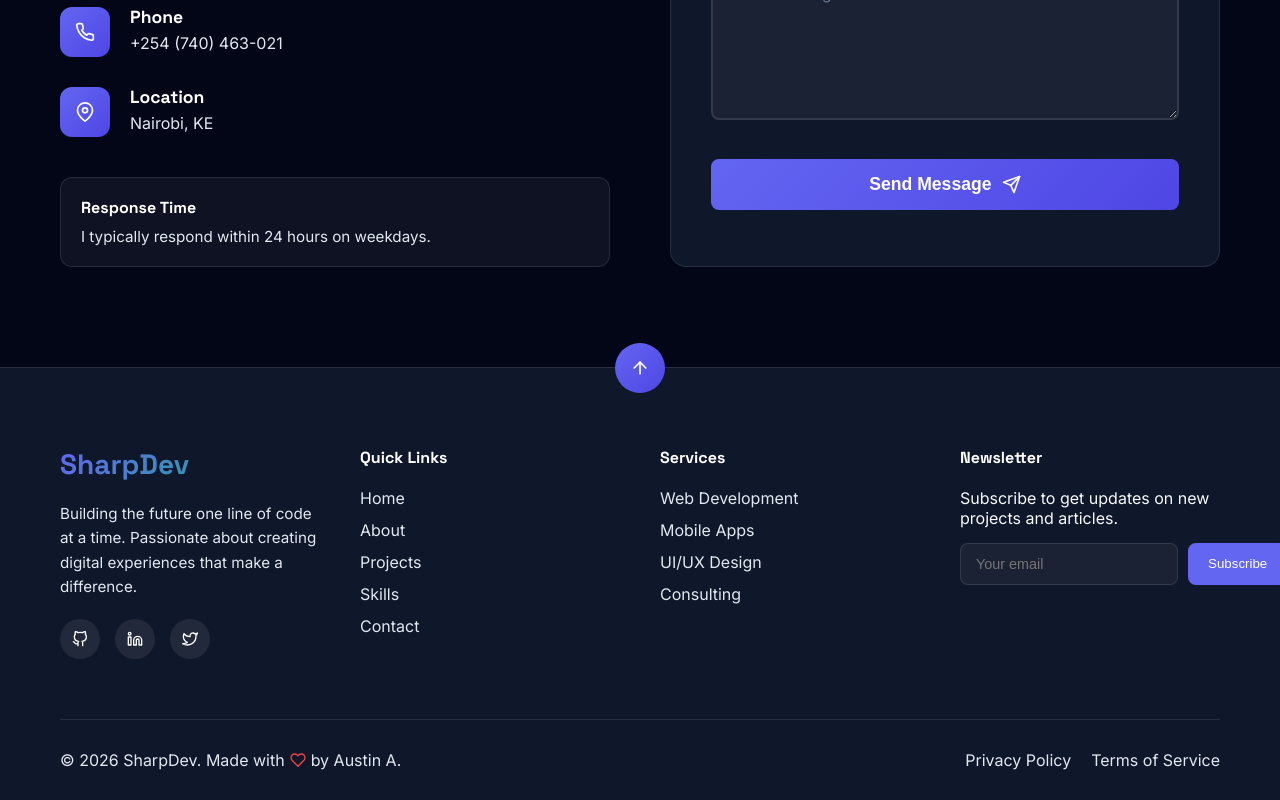
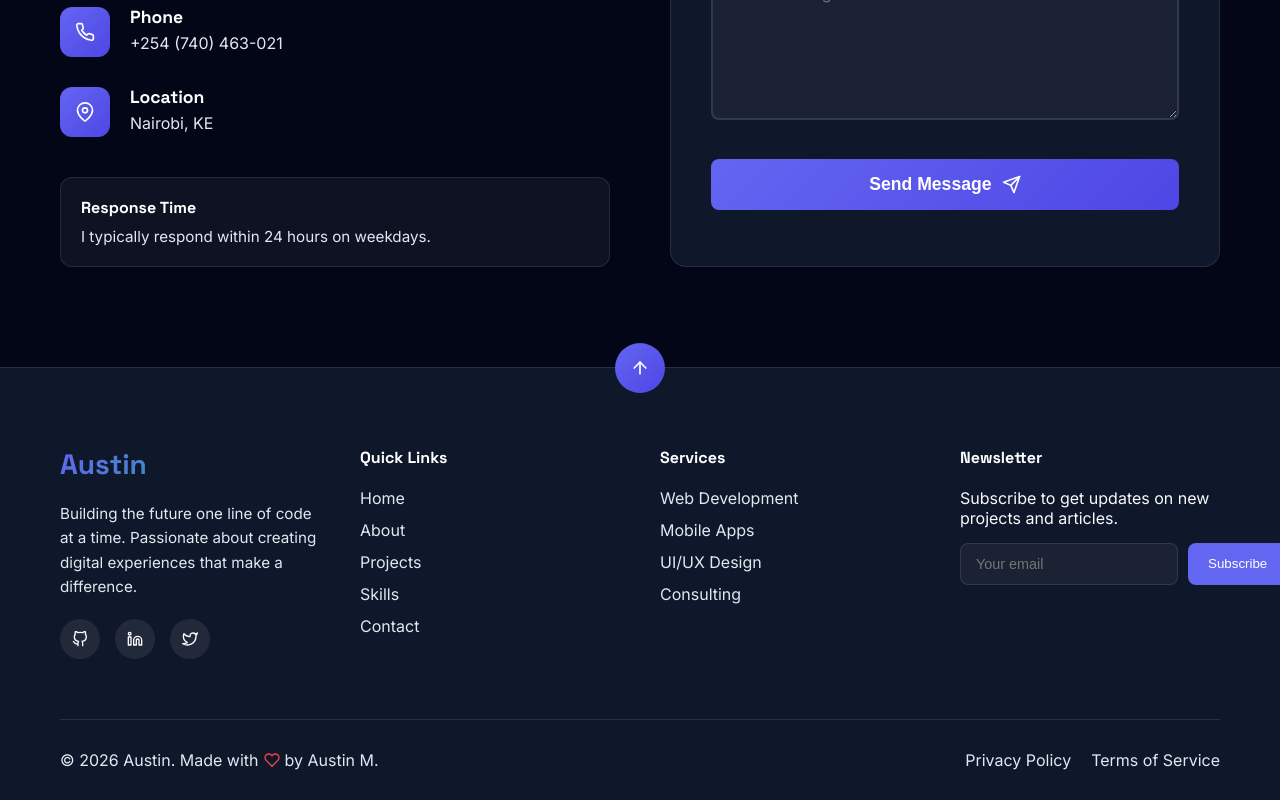
Before and after one commit to codewithaustin1/sharp-portfolio, a React (Create React App) app: page / in a window 1280 px wide. Shown: the part 5417-6217 px from the top of the page. Built offline with nearby package versions, Linux system fonts and the light colour scheme.

Commit message:
Update footer links and branding information

```diff
--- a/src/components/Footer/Footer.jsx
+++ b/src/components/Footer/Footer.jsx
@@ -35,8 +35,8 @@ const Footer = () => {
 
   const socialLinks = [
     { icon: <FiGithub />, href: 'https://github.com/codewithaustin1', label: 'GitHub' },
-    { icon: <FiLinkedin />, href: 'https://linkedin.com/in/codewithaustin1', label: 'LinkedIn' },
-    { icon: <FiTwitter />, href: 'https://twitter.com/codewithaustin1', label: 'Twitter' },
+    { icon: <FiLinkedin />, href: 'https://www.linkedin.com/in/austin-makachola-820a4a1a2', label: 'LinkedIn' },
+    { icon: <FiTwitter />, href: 'https://x.com/AustinMakachola', label: 'Twitter' },
   ];
 
   return (
@@ -48,7 +48,7 @@ const Footer = () => {
       <div className="container">
         <div className="footer-content">
           <div className="footer-section">
-            <h3 className="footer-logo">SharpDev</h3>
+            <h3 className="footer-logo">Austin</h3>
             <p className="footer-description">
               Building the future one line of code at a time.
               Passionate about creating digital experiences that make a difference.
@@ -113,7 +113,7 @@ const Footer = () => {
 
         <div className="footer-bottom">
           <p>
-            &copy; {currentYear} SharpDev. Made with <FiHeart className="heart-icon" /> by Austin A.
+            &copy; {currentYear} Austin. Made with <FiHeart className="heart-icon" /> by Austin M.
           </p>
           <div className="footer-bottom-links">
             <Link to="/privacy">Privacy Policy</Link>
```
